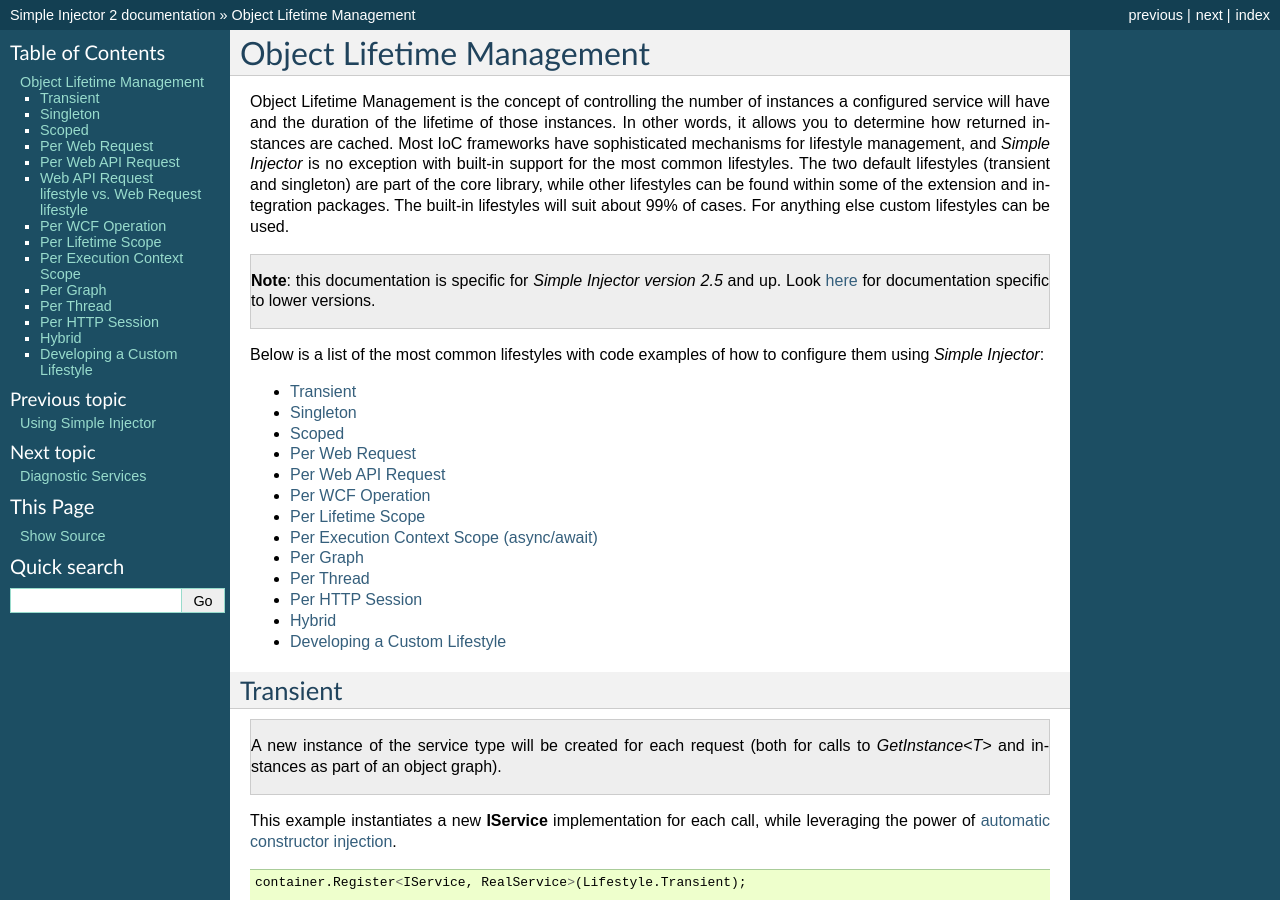
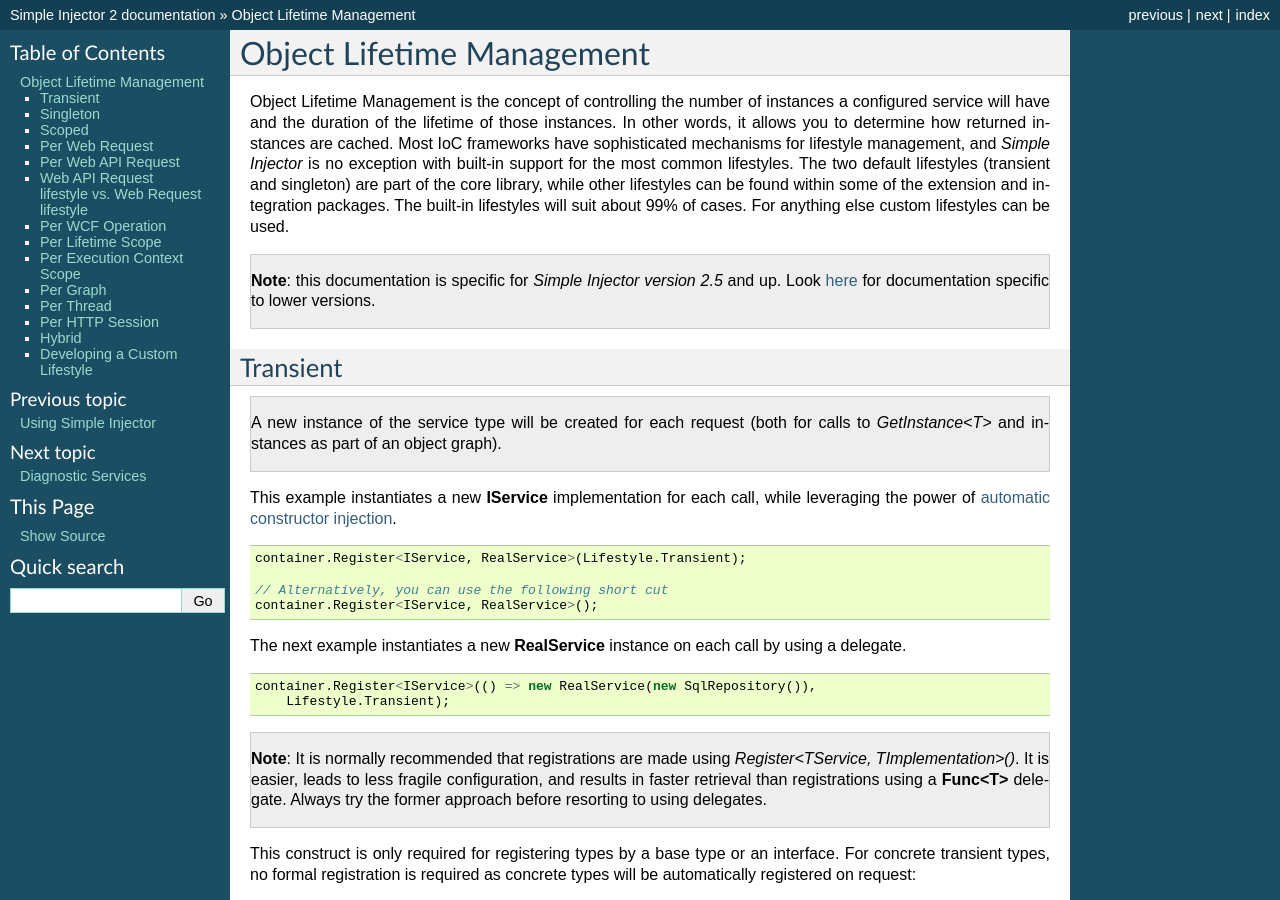
Before and after one commit to simpleinjector/Documentation, a Sphinx documentation site: the page built from source/lifetimes.rst, in a window 1280 px wide and 900 px high. Built offline with Sphinx 7.4.7, drawn with Linux system fonts in a browser that asks for light colours.

Commit message:
Trying to fix pdf build errors
LaTeX Warning: Label multiply defined.

```diff
--- a/source/lifetimes.rst
+++ b/source/lifetimes.rst
@@ -7,22 +7,6 @@ Object Lifetime Management is the concept of controlling the number of instances
 .. container:: Note
 
 	**Note**: this documentation is specific for *Simple Injector version 2.5* and up. Look `here <https://simpleinjector.codeplex.com/wikipage?title=ObjectLifestyleManagement&version=59>`_ for documentation specific to lower versions.
-
-Below is a list of the most common lifestyles with code examples of how to configure them using *Simple Injector*:
-
-* :ref:`Transient <Transient>`
-* :ref:`Singleton <Singleton>`
-* :ref:`Scoped <Scoped>`
-* :ref:`Per Web Request <PerWebRequest>`
-* :ref:`Per Web API Request <PerWebAPIRequest>`
-* :ref:`Per WCF Operation <PerWcfOperation>`
-* :ref:`Per Lifetime Scope <PerLifetimeScope>`
-* :ref:`Per Execution Context Scope (async/await) <PerExecutionContextScope>`
-* :ref:`Per Graph <PerGraph>`
-* :ref:`Per Thread <PerThread>`
-* :ref:`Per HTTP Session <PerHttpSession>`
-* :ref:`Hybrid <Hybrid>`
-* :ref:`Developing a Custom Lifestyle <CustomLifestyles>`
 
 .. _Transient:
 
```
